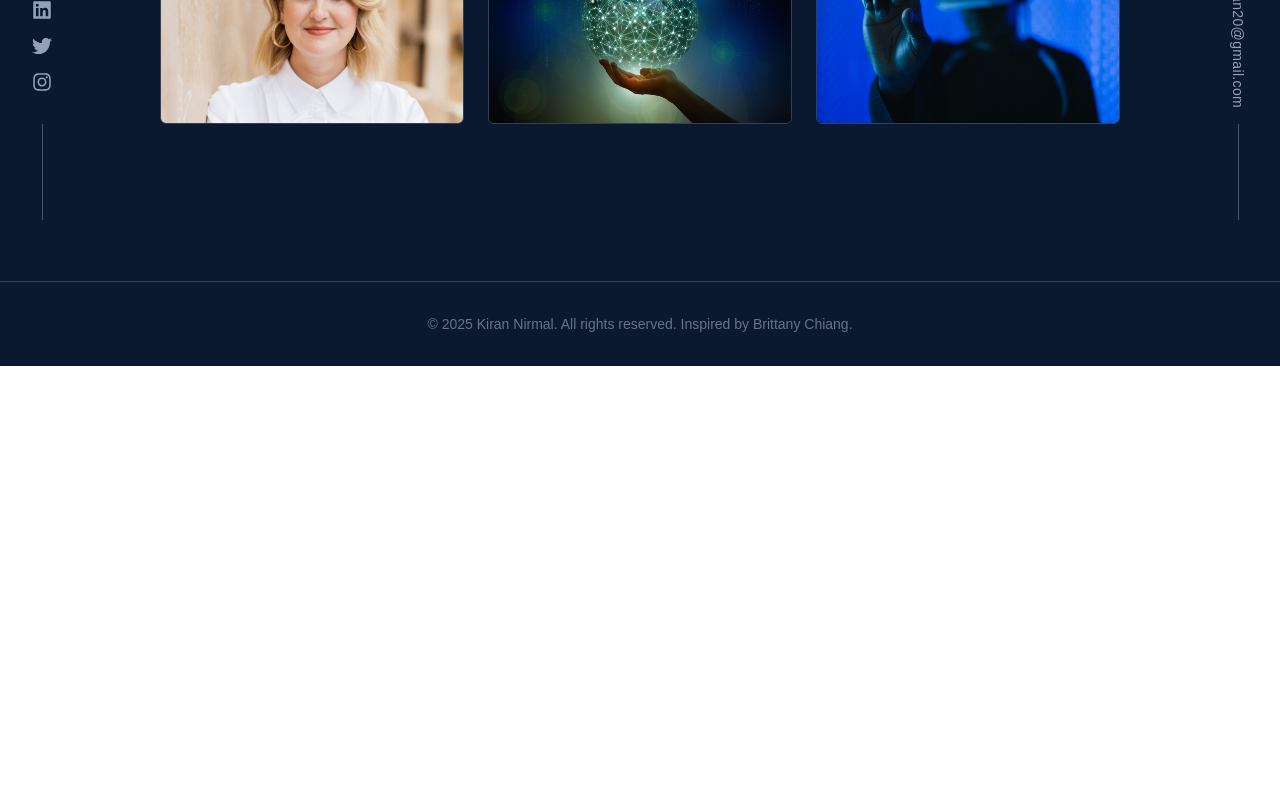
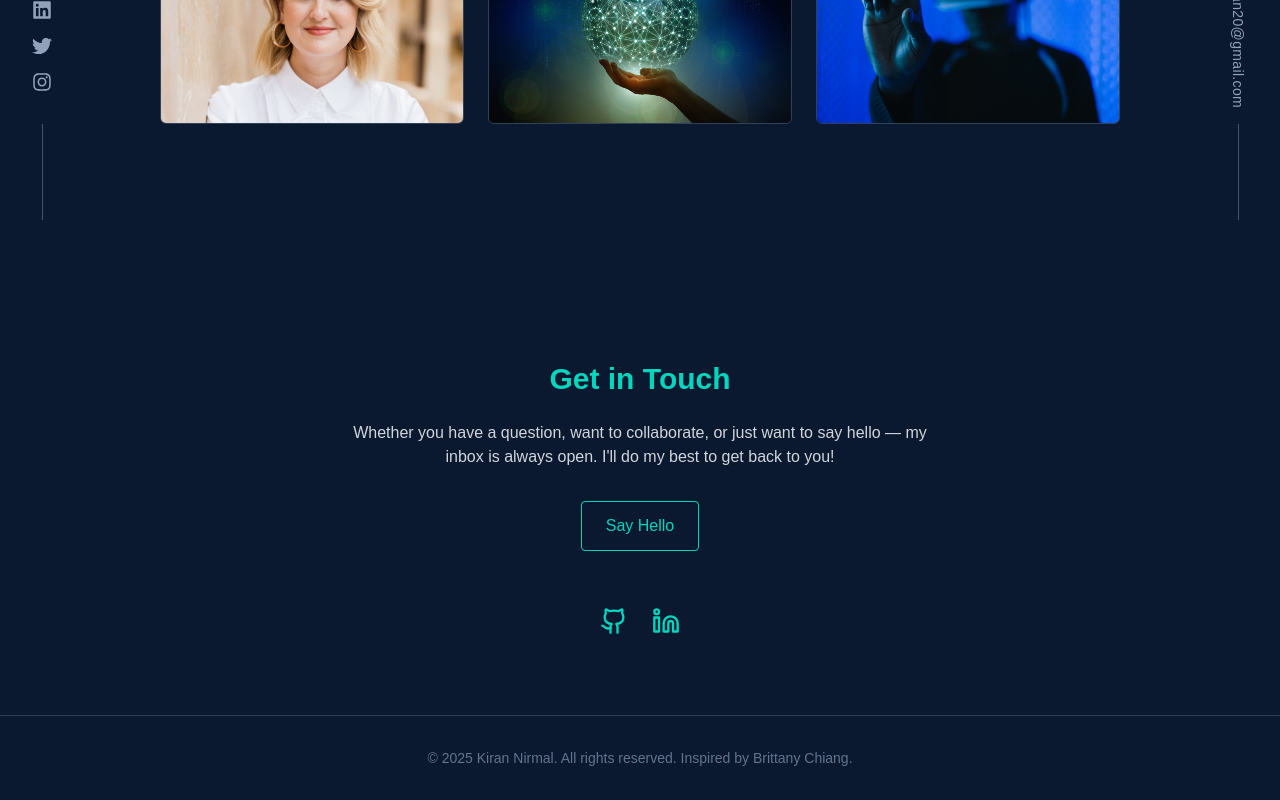
Before and after one commit to nirmalkiran20/brittany-v4-clone, a Next.js app: page /photos in a window 1280 px wide. Shown: the part 580-1380 px from the top of the page. Before the commit the page ends 946 px from the top, so only its background shows below. Built offline with nearby package versions, Linux system fonts and the light colour scheme.

Commit message:
Photos page: include Contact section

```diff
--- a/pages/photos.js
+++ b/pages/photos.js
@@ -4,6 +4,7 @@ import Image from 'next/image';
 import Navbar  from '../components/Navbar';
 import Socials from '../components/Socials';
 import Email   from '../components/Email';
+import Contact from '../components/Contact';
 import Footer  from '../components/Footer';
 
 const photos = [
@@ -53,6 +54,8 @@ export default function Photos() {
           ))}
         </div>
       </main>
+      {/* global contact section */}
+      <Contact />
 
       <Footer />
     </>
```
